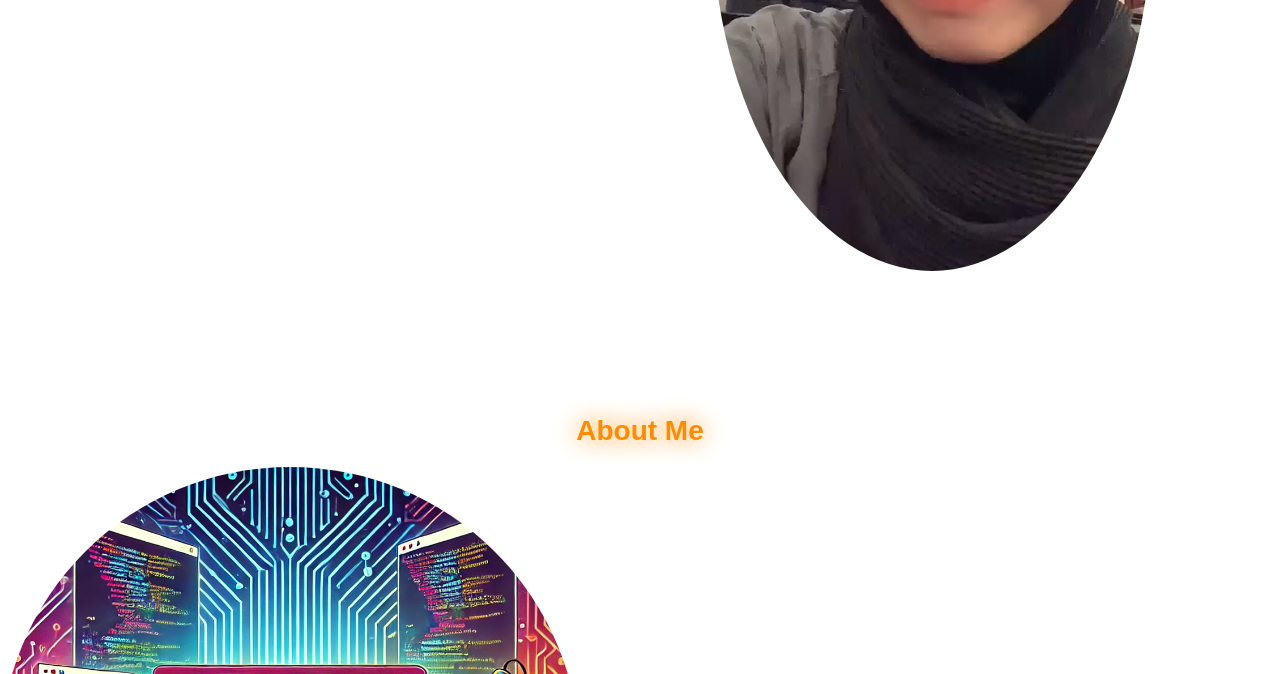
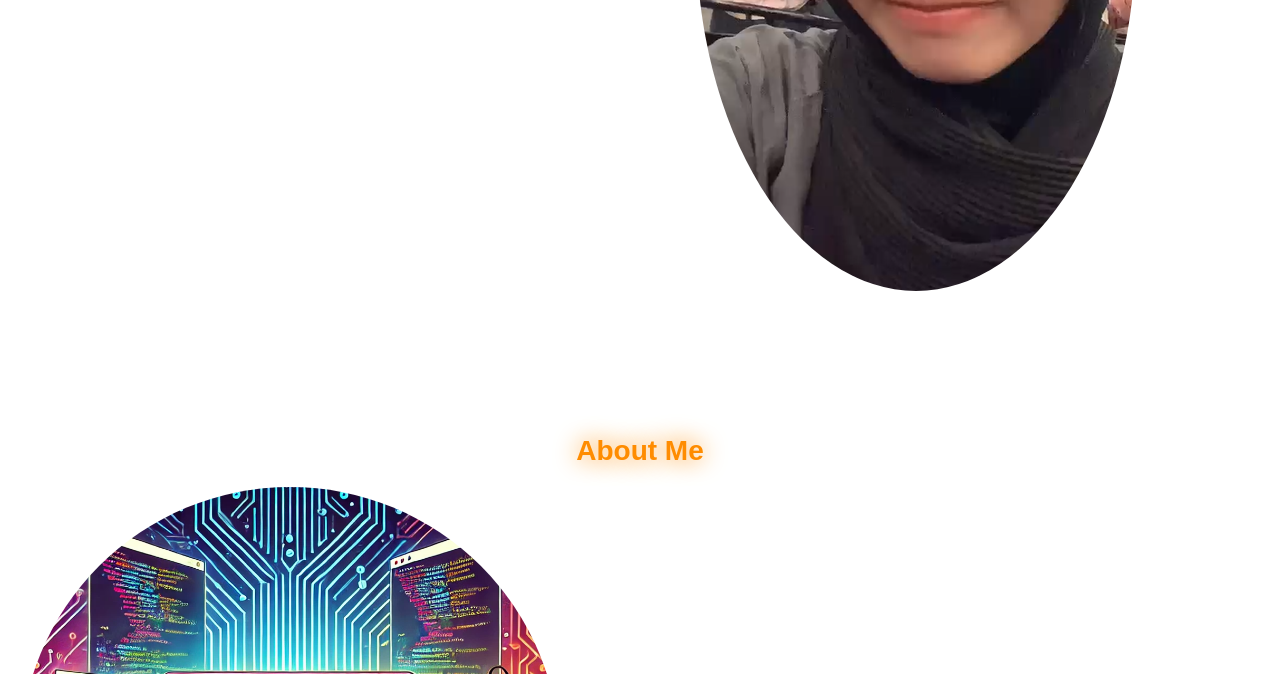
Before and after one commit to thaniadealvaarsyad/my-website, a plain HTML site: page index.html in a window 1280 px wide. Shown: the part 485-1159 px from the top of the page. Drawn offline with Linux system fonts and the light colour scheme.

Commit message:
Update style.css

```diff
--- a/style.css
+++ b/style.css
@@ -15,6 +15,11 @@ html {
 
 body {
     font-size: 1.2rem;
+    display: flex;
+    justify-content: center;
+    align-items: center;
+    flex-direction: column;
+    padding: 20px;
 }
 
 .reveal {
```
